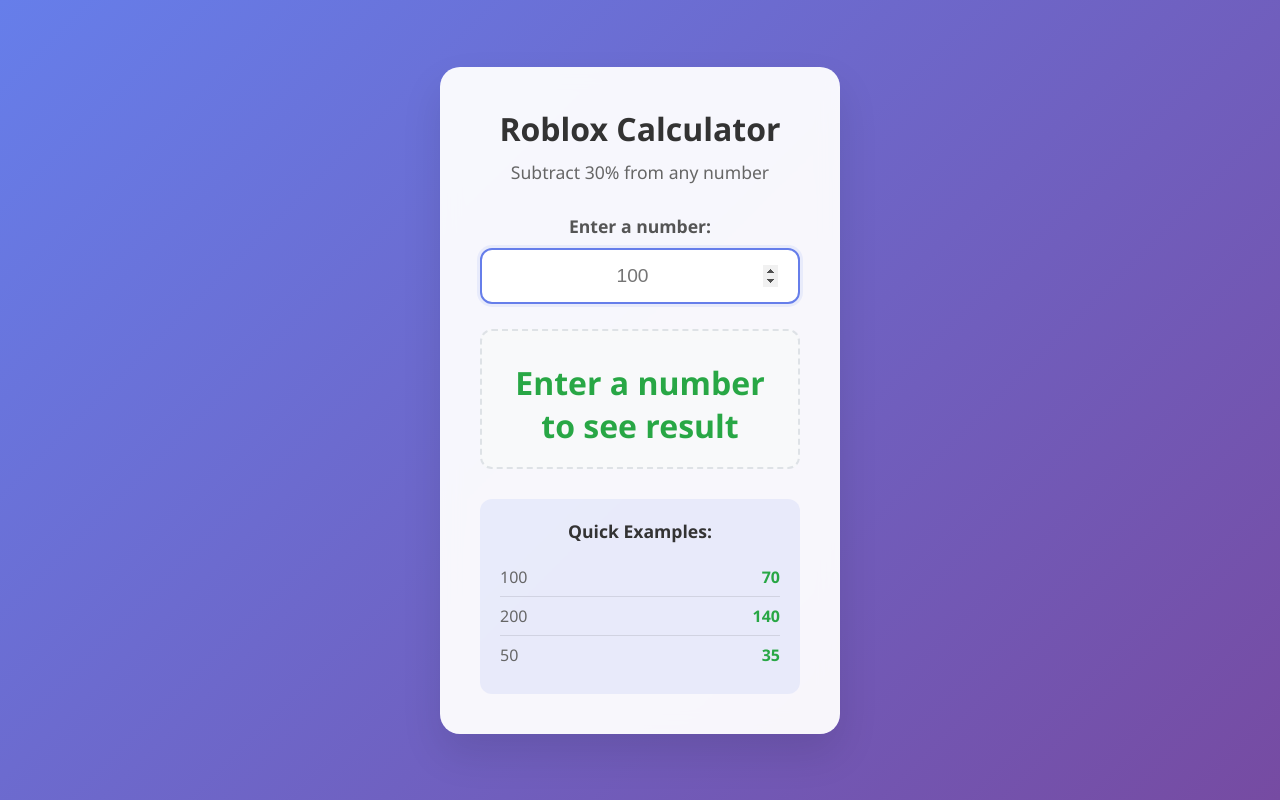
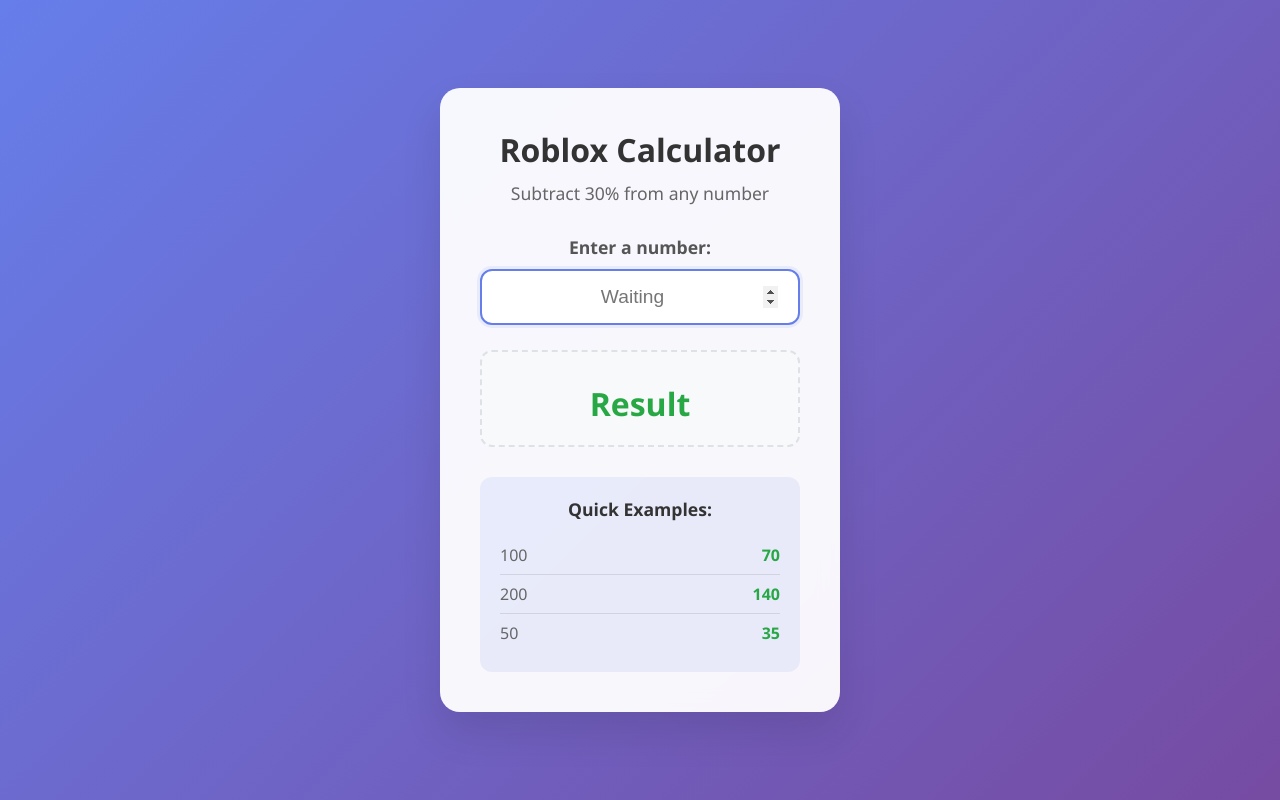
Before and after one commit to DownloadPerm/roblox-calculator, a plain HTML site: page index.html in a window 1280 px wide. Drawn offline with Linux system fonts and the light colour scheme.

Commit message:
Update index.html

```diff
--- a/index.html
+++ b/index.html
@@ -157,11 +157,11 @@
 
         <div class="input-group">
             <label for="numberInput">Enter a number:</label>
-            <input type="number" id="numberInput" placeholder="100" step="any">
+            <input type="number" id="numberInput" placeholder="Waiting" step="any">
         </div>
 
         <div class="calculation">
-            <div class="result" id="result">Enter a number to see result</div>
+            <div class="result" id="result">Result</div>
         </div>
 
         <div class="examples">
```
